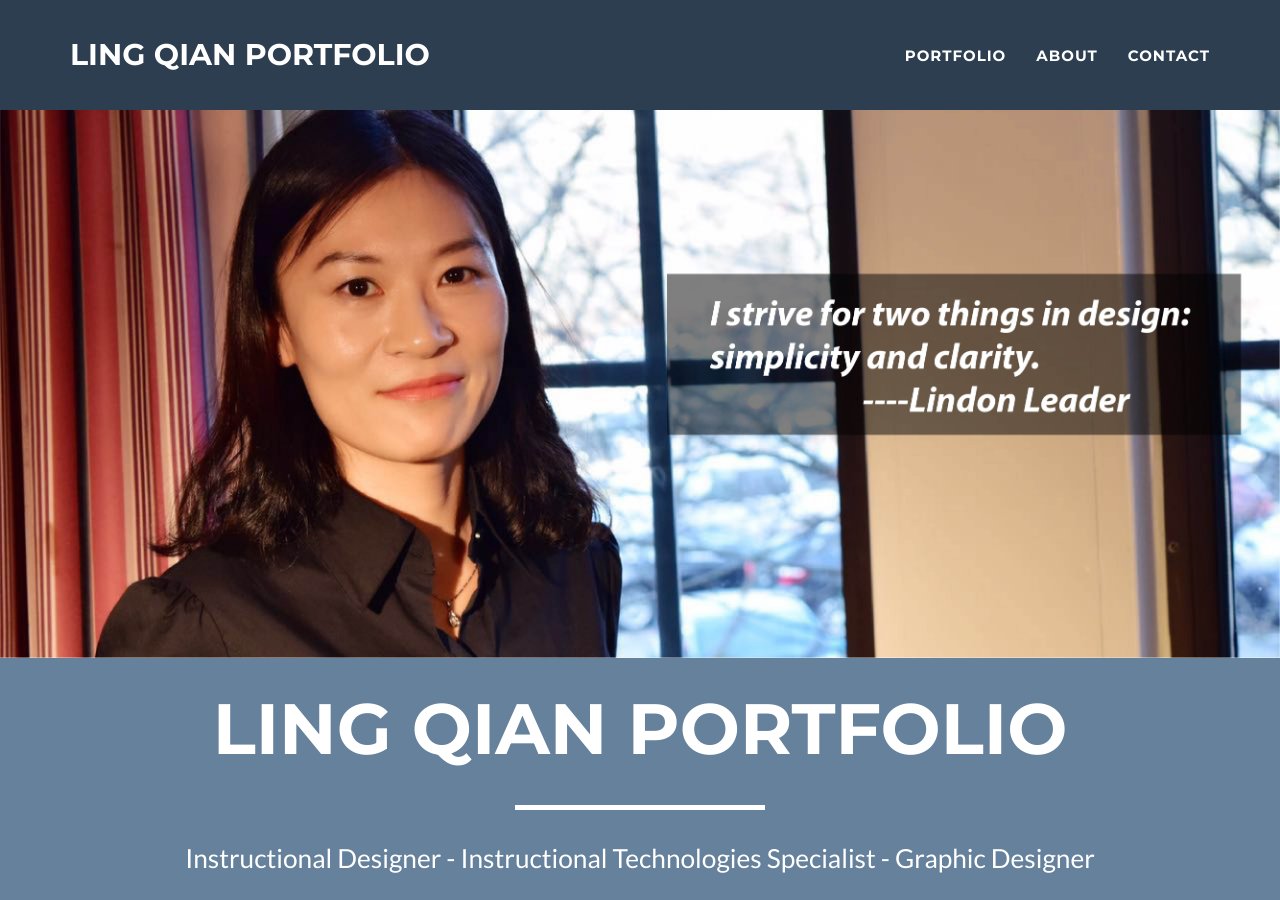
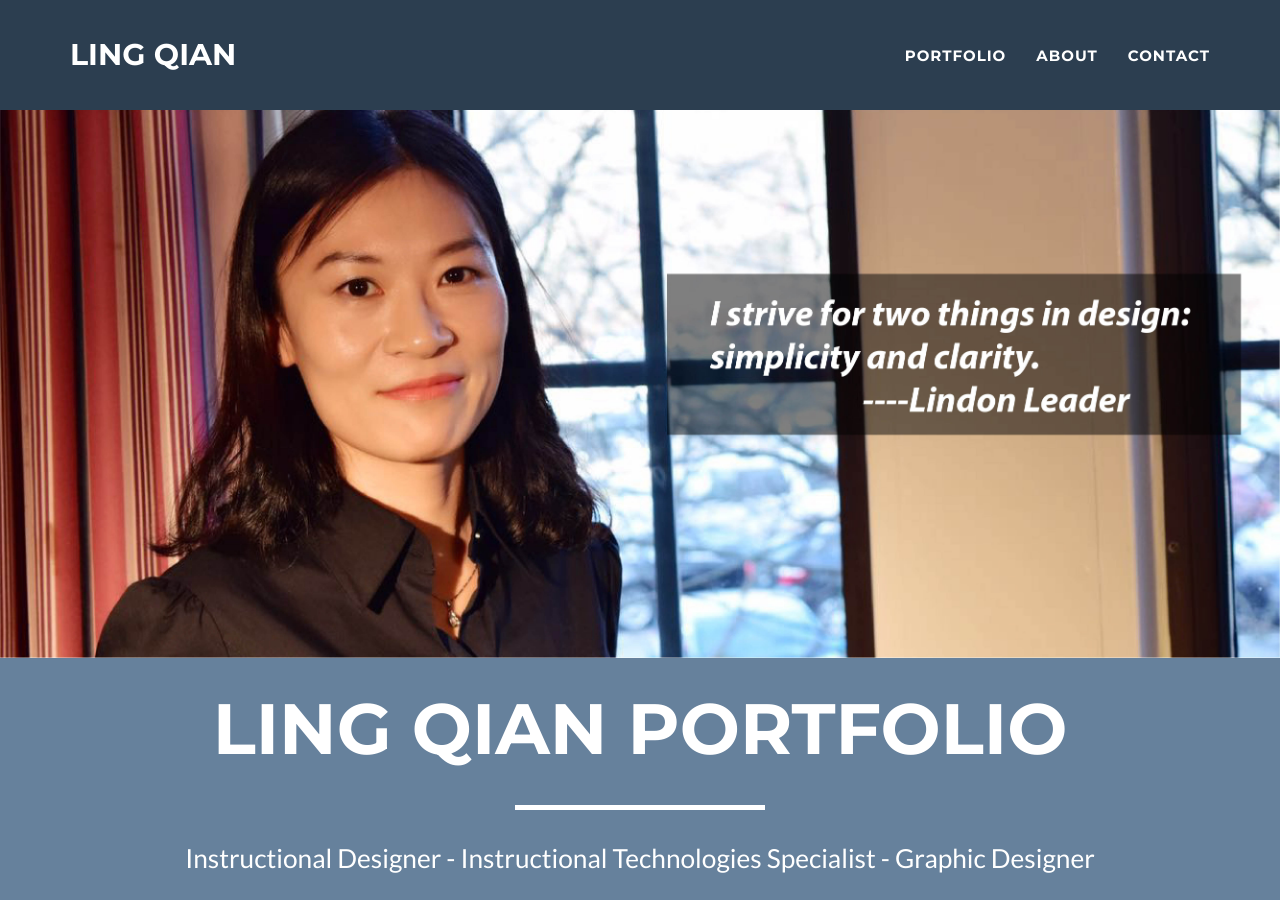
Before and after one commit to lingqiann/lingqiann.github.io, a Jekyll site: the page built from index.html, in a window 1280 px wide and 900 px high. Built offline with Jekyll 4.4.1, drawn with Linux system fonts in a browser that asks for light colours.

Commit message:
Update nav.html

```diff
--- a/_includes/nav.html
+++ b/_includes/nav.html
@@ -9,7 +9,7 @@
                     <span class="icon-bar"></span>
                     <span class="icon-bar"></span>
                 </button>
-                <a class="navbar-brand" href="#page-top">{{ site.title }}</a>
+                <a class="navbar-brand" href="#page-top">{{ site.meta_author }}</a>
             </div>
 
             <!-- Collect the nav links, forms, and other content for toggling -->
```
